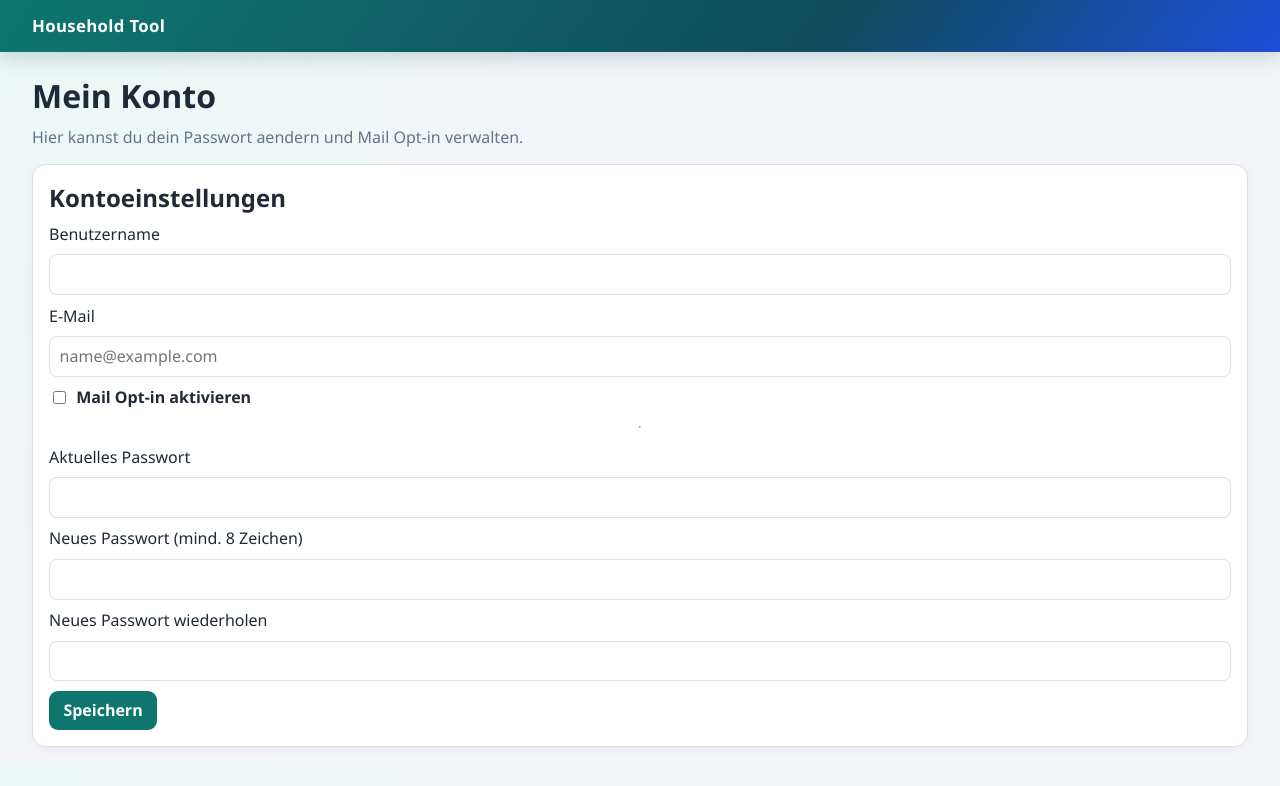
After one commit to zweikern/ha-addons, a FastAPI app: template household_tool/app/templates/account.html in a window 1280 px wide. The commit adds this page. Shown: the top 786 px of the page. Run offline with FastAPI, Linux system fonts and the light colour scheme; the template is opened without the code that fills it, so the values that code supplies are empty; parts of the project's set-up code (start-up, migrations or seed data) failed here and were passed over; some libraries are stand-ins or nearby versions.

Commit message:
Add account settings with password change and improve image preview navigation

```diff
--- a/household_tool/app/main.py
+++ b/household_tool/app/main.py
@@ -59,6 +59,7 @@ from db import (
     share_fs_folder,
     stats,
     unshare_fs_folder,
+    update_user_profile,
     update_project,
     update_task_if_accessible,
     update_task_status_if_accessible,
@@ -75,6 +76,7 @@ VALID_ROLES = {'admin', 'user'}
 VALID_MEMBER_ROLES = {'member', 'manager'}
 VALID_TASK_STATUS = {'open', 'in_progress', 'done'}
 VALID_PROJECT_VIEWS = {'all', 'open', 'done', 'focus'}
+MIN_PASSWORD_LENGTH = 8
 
 app = FastAPI(title='Household Tool')
 app.mount('/static', StaticFiles(directory='/app/static'), name='static')
@@ -1348,6 +1350,72 @@ def unshare_folder_submit(
     return redirect(files_url(folder_id))
 
 
+@app.get('/account', response_class=HTMLResponse)
+def account_page(request: Request):
+    user, response = require_login(request)
+    if response:
+        return response
+
+    return templates.TemplateResponse(
+        request,
+        'account.html',
+        {
+            'user': user,
+            'csrf_token': csrf_token(request),
+            'account_error': request.query_params.get('error'),
+        },
+    )
+
+
+@app.post('/account')
+def account_submit(
+    request: Request,
+    email: str = Form(default=''),
+    mail_opt_in: str = Form(default='0'),
+    current_password: str = Form(default=''),
+    new_password: str = Form(default=''),
+    confirm_password: str = Form(default=''),
+    csrf: str = Form(...),
+):
+    user, response = require_login(request)
+    if response:
+        return response
+
+    if not validate_csrf(request, csrf):
+        return redirect('/account?error=csrf')
+
+    email_clean = email.strip()
+    opt_in = mail_opt_in == '1'
+
+    current_password = current_password.strip()
+    new_password = new_password.strip()
+    confirm_password = confirm_password.strip()
+
+    new_hash: str | None = None
+    wants_password_change = bool(current_password or new_password or confirm_password)
+    if wants_password_change:
+        if not current_password or not new_password or not confirm_password:
+            return redirect('/account?error=password_fields_required')
+        if not verify_password(current_password, user['password_hash']):
+            return redirect('/account?error=current_password_invalid')
+        if new_password != confirm_password:
+            return redirect('/account?error=password_mismatch')
+        if len(new_password) < MIN_PASSWORD_LENGTH:
+            return redirect('/account?error=password_too_short')
+        new_hash = hash_password(new_password)
+
+    ok = update_user_profile(
+        user_id=int(user['id']),
+        email=email_clean,
+        mail_opt_in=opt_in,
+        new_password_hash=new_hash,
+    )
+    if not ok:
+        return redirect('/account?error=update_failed')
+
+    return redirect('/account?error=profile_saved')
+
+
 @app.get('/users', response_class=HTMLResponse)
 def users_page(request: Request):
     user, response = require_admin(request)
@@ -1372,6 +1440,8 @@ def create_user_submit(
     username: str = Form(...),
     password: str = Form(...),
     role: str = Form(default='user'),
+    email: str = Form(default=''),
+    mail_opt_in: str = Form(default='0'),
     csrf: str = Form(...),
 ):
     admin_user, response = require_admin(request)
@@ -1385,11 +1455,19 @@ def create_user_submit(
     password = password.strip()
     if not username or not password:
         return redirect('/users?error=missing_fields')
+    if len(password) < MIN_PASSWORD_LENGTH:
+        return redirect('/users?error=password_too_short')
 
     if role not in VALID_ROLES:
         return redirect('/users?error=invalid_role')
 
-    ok = create_user(username=username, password_hash=hash_password(password), role=role)
+    ok = create_user(
+        username=username,
+        password_hash=hash_password(password),
+        role=role,
+        email=email.strip(),
+        mail_opt_in=mail_opt_in == '1',
+    )
     if not ok:
         return redirect('/users?error=user_exists')
 
--- a/household_tool/app/static/style.css
+++ b/household_tool/app/static/style.css
@@ -823,6 +823,29 @@ th {
   line-height: 1;
 }
 
+.image-preview-nav {
+  position: absolute;
+  top: 50%;
+  transform: translateY(-50%);
+  width: 46px;
+  height: 46px;
+  border-radius: 999px;
+  border: 0;
+  background: rgba(15, 23, 42, 0.58);
+  color: #fff;
+  font-size: 1.35rem;
+  line-height: 1;
+  z-index: 2;
+}
+
+.image-preview-nav.prev {
+  left: 0.8rem;
+}
+
+.image-preview-nav.next {
+  right: 0.8rem;
+}
+
 body.has-modal-open {
   overflow: hidden;
 }
--- /dev/null
+++ b/household_tool/app/templates/account.html
@@ -0,0 +1,51 @@
+{% extends "base.html" %}
+{% block title %}Konto | Household Tool{% endblock %}
+{% block content %}
+<h1>Mein Konto</h1>
+<p class="lede">Hier kannst du dein Passwort aendern und Mail Opt-in verwalten.</p>
+
+{% if account_error == 'profile_saved' %}
+  <div class="card" style="border-color:#86efac;background:#f0fdf4;color:#166534;">Profil erfolgreich aktualisiert.</div>
+{% elif account_error == 'password_fields_required' %}
+  <div class="alert">Bitte fuer Passwortaenderung alle drei Passwortfelder ausfuellen.</div>
+{% elif account_error == 'current_password_invalid' %}
+  <div class="alert">Aktuelles Passwort ist nicht korrekt.</div>
+{% elif account_error == 'password_mismatch' %}
+  <div class="alert">Neues Passwort und Wiederholung stimmen nicht ueberein.</div>
+{% elif account_error == 'password_too_short' %}
+  <div class="alert">Neues Passwort muss mindestens 8 Zeichen lang sein.</div>
+{% elif account_error == 'update_failed' %}
+  <div class="alert">Speichern fehlgeschlagen. Bitte erneut versuchen.</div>
+{% endif %}
+
+<section class="card">
+  <h2>Kontoeinstellungen</h2>
+  <form method="post" action="/account" class="form-grid">
+    <input type="hidden" name="csrf" value="{{ csrf_token }}">
+
+    <label>Benutzername</label>
+    <input value="{{ user.username }}" disabled>
+
+    <label for="email">E-Mail</label>
+    <input id="email" name="email" type="email" value="{{ user.email or '' }}" placeholder="name@example.com">
+
+    <label class="inline-check" for="mail_opt_in">
+      <input id="mail_opt_in" name="mail_opt_in" type="checkbox" value="1" {% if user.mail_opt_in %}checked{% endif %}>
+      Mail Opt-in aktivieren
+    </label>
+
+    <hr>
+
+    <label for="current_password">Aktuelles Passwort</label>
+    <input id="current_password" name="current_password" type="password" autocomplete="current-password">
+
+    <label for="new_password">Neues Passwort (mind. 8 Zeichen)</label>
+    <input id="new_password" name="new_password" type="password" autocomplete="new-password">
+
+    <label for="confirm_password">Neues Passwort wiederholen</label>
+    <input id="confirm_password" name="confirm_password" type="password" autocomplete="new-password">
+
+    <button type="submit">Speichern</button>
+  </form>
+</section>
+{% endblock %}
--- a/household_tool/app/templates/base.html
+++ b/household_tool/app/templates/base.html
@@ -15,6 +15,7 @@
             <a href="/apps">Apps</a>
             <a href="/projects">Projekte</a>
             <a href="/files">File Sharing</a>
+            <a href="/account">Konto</a>
             {% if user.role == 'admin' %}
               <a href="/users">Benutzer</a>
             {% endif %}
--- a/household_tool/app/templates/files_app.html
+++ b/household_tool/app/templates/files_app.html
@@ -218,6 +218,8 @@
 </section>
 
 <div class="image-preview-modal" id="image-preview-modal" hidden>
+  <button type="button" class="image-preview-nav prev" id="image-preview-prev" aria-label="Vorheriges Bild"><</button>
+  <button type="button" class="image-preview-nav next" id="image-preview-next" aria-label="Naechstes Bild">></button>
   <button type="button" class="image-preview-close" id="image-preview-close" aria-label="Schliessen">x</button>
   <figure>
     <img id="image-preview-content" src="" alt="Vorschau">
--- a/household_tool/config.yaml
+++ b/household_tool/config.yaml
@@ -1,6 +1,6 @@
 name: Household Tool
 slug: household_tool
-version: 0.4.2
+version: 0.4.3
 description: Internes Haushalts-Intranet mit Projekte-App und File-Sharing.
 startup: services
 boot: auto
```
Also changed, not shown: household_tool/app/db.py (+58 -4 lines), household_tool/app/static/files.js (+44 -7 lines), household_tool/app/templates/users.html (+16 -0 lines).
